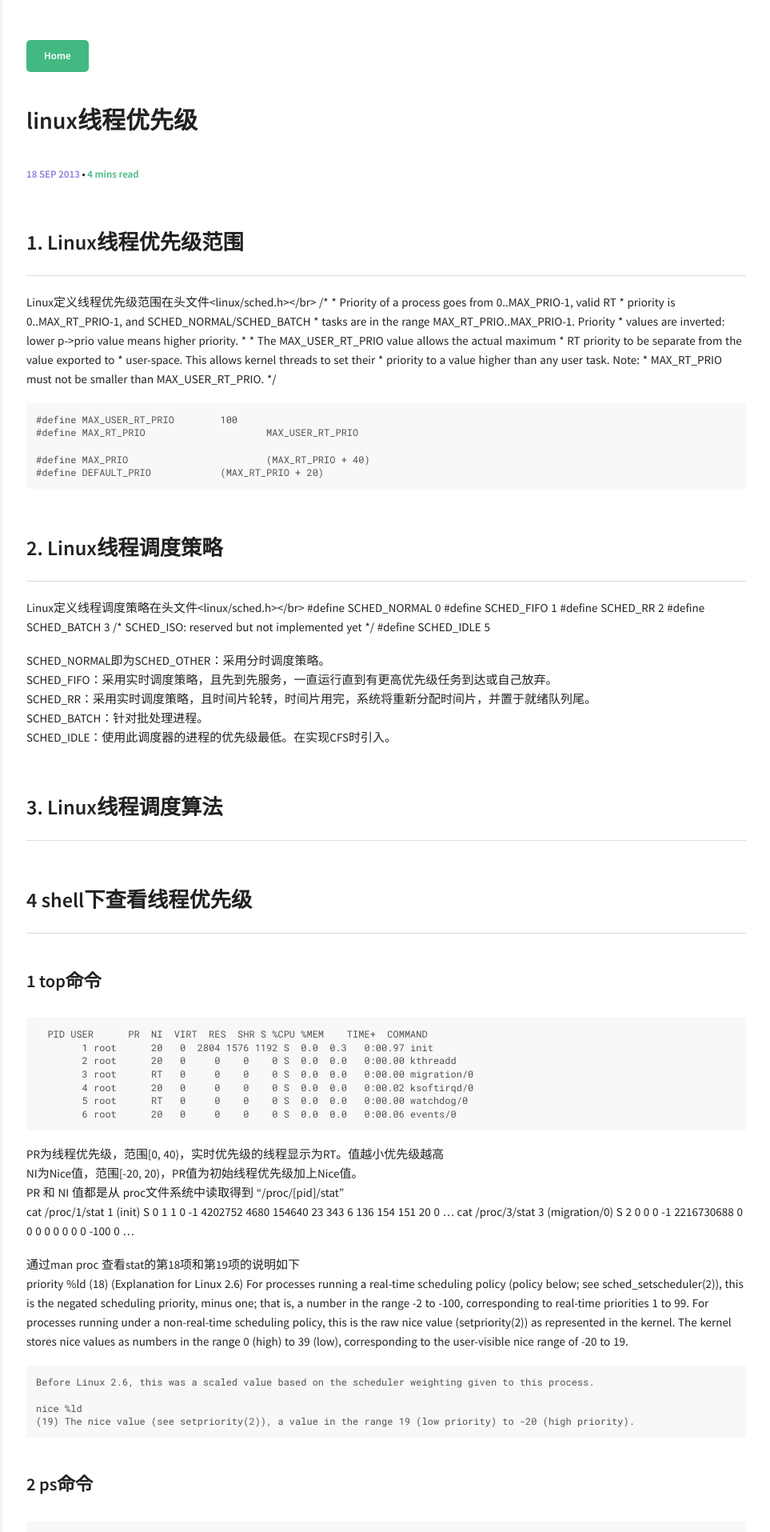
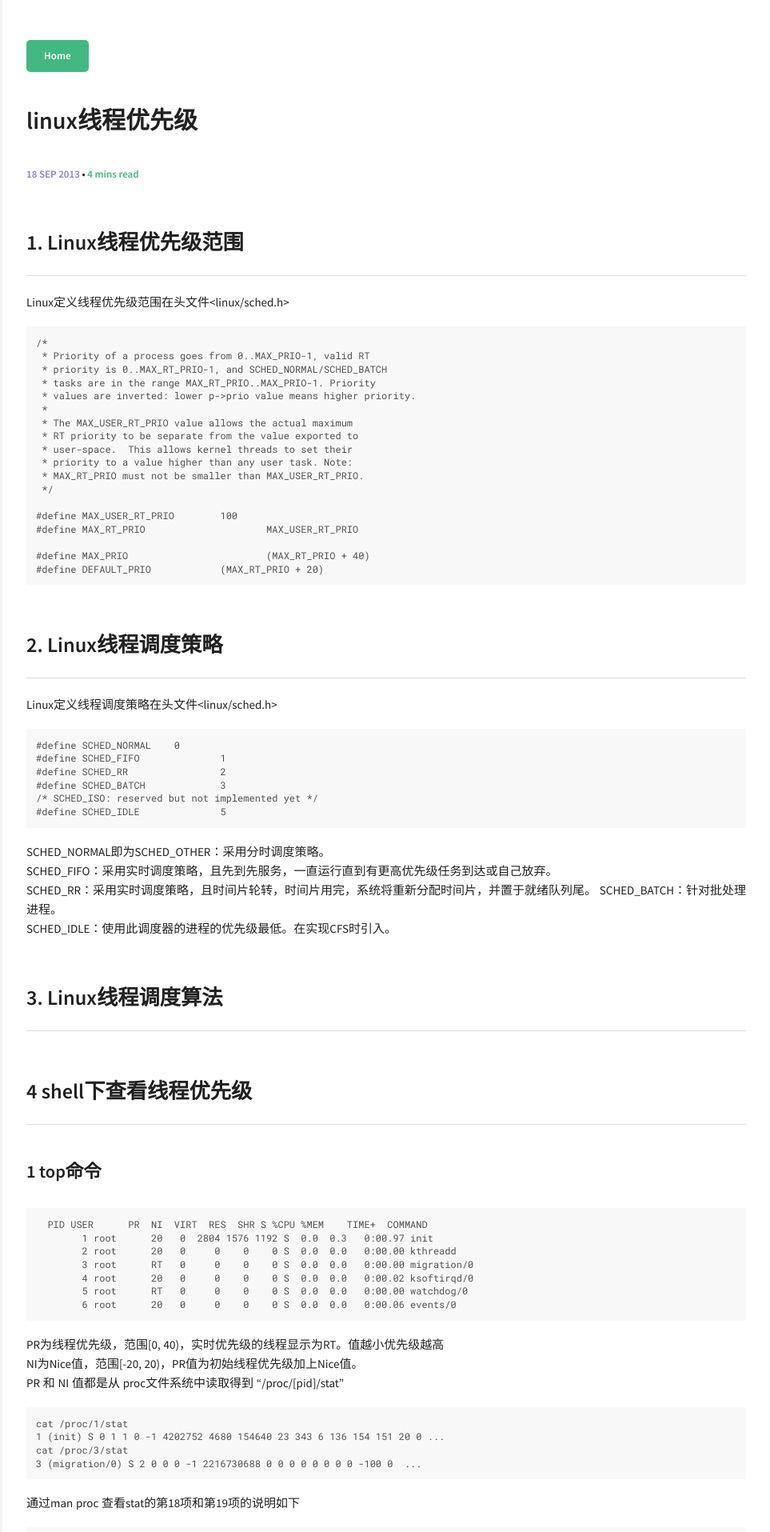
Before and after one commit to iptraveller/iptraveller.github.com, a Jekyll site: the page built from _posts/2013-09-18-linux-thread-priority.md, in a window 1280 px wide. Shown: the top 1915 px of the page at 80% size, without its empty margins (317-1280 px from the left). Built offline with Jekyll 4.4.1, drawn with Linux system fonts in a browser that asks for light colours; some of the changed text lies outside the part shown.

Commit message:
add old post

```diff
--- a/_posts/2013-09-18-linux-thread-priority.md
+++ b/_posts/2013-09-18-linux-thread-priority.md
@@ -6,7 +6,8 @@ comments: true
 categories: [linux]
 ---
 ## 1. Linux线程优先级范围
-Linux定义线程优先级范围在头文件<linux/sched.h></br>
+Linux定义线程优先级范围在头文件<linux/sched.h>
+
 	/*
 	 * Priority of a process goes from 0..MAX_PRIO-1, valid RT
 	 * priority is 0..MAX_RT_PRIO-1, and SCHED_NORMAL/SCHED_BATCH
@@ -27,7 +28,8 @@ Linux定义线程优先级范围在头文件<linux/sched.h></br>
 	#define DEFAULT_PRIO		(MAX_RT_PRIO + 20)
 
 ## 2. Linux线程调度策略
-Linux定义线程调度策略在头文件<linux/sched.h></br>
+Linux定义线程调度策略在头文件<linux/sched.h>
+
 	#define SCHED_NORMAL	0
 	#define SCHED_FIFO		1
 	#define SCHED_RR		2
@@ -35,16 +37,17 @@ Linux定义线程调度策略在头文件<linux/sched.h></br>
 	/* SCHED_ISO: reserved but not implemented yet */
 	#define SCHED_IDLE		5
 
-SCHED_NORMAL即为SCHED_OTHER：采用分时调度策略。<br>
-SCHED_FIFO：采用实时调度策略，且先到先服务，一直运行直到有更高优先级任务到达或自己放弃。<br>
-SCHED_RR：采用实时调度策略，且时间片轮转，时间片用完，系统将重新分配时间片，并置于就绪队列尾。<br>
-SCHED_BATCH：针对批处理进程。<br>
-SCHED_IDLE：使用此调度器的进程的优先级最低。在实现CFS时引入。<br>
+SCHED_NORMAL即为SCHED_OTHER：采用分时调度策略。
+SCHED_FIFO：采用实时调度策略，且先到先服务，一直运行直到有更高优先级任务到达或自己放弃。
+SCHED_RR：采用实时调度策略，且时间片轮转，时间片用完，系统将重新分配时间片，并置于就绪队列尾。
+SCHED_BATCH：针对批处理进程。
+SCHED_IDLE：使用此调度器的进程的优先级最低。在实现CFS时引入。
 
 ## 3. Linux线程调度算法
 
 ## 4 shell下查看线程优先级
 ### 1 top命令
+
 	  PID USER      PR  NI  VIRT  RES  SHR S %CPU %MEM    TIME+  COMMAND
 		1 root      20   0  2804 1576 1192 S  0.0  0.3   0:00.97 init
 		2 root      20   0     0    0    0 S  0.0  0.0   0:00.00 kthreadd
@@ -53,15 +56,17 @@ SCHED_IDLE：使用此调度器的进程的优先级最低。在实现CFS时引
 		5 root      RT   0     0    0    0 S  0.0  0.0   0:00.00 watchdog/0
 		6 root      20   0     0    0    0 S  0.0  0.0   0:00.06 events/0
 
-PR为线程优先级，范围[0, 40)，实时优先级的线程显示为RT。值越小优先级越高<br>
-NI为Nice值，范围[-20, 20)，PR值为初始线程优先级加上Nice值。<br>
-PR 和 NI 值都是从 proc文件系统中读取得到 "/proc/[pid]/stat"<br>
+PR为线程优先级，范围[0, 40)，实时优先级的线程显示为RT。值越小优先级越高
+NI为Nice值，范围[-20, 20)，PR值为初始线程优先级加上Nice值。
+PR 和 NI 值都是从 proc文件系统中读取得到 "/proc/[pid]/stat"
+
 	cat /proc/1/stat
 	1 (init) S 0 1 1 0 -1 4202752 4680 154640 23 343 6 136 154 151 20 0 ...
 	cat /proc/3/stat
 	3 (migration/0) S 2 0 0 0 -1 2216730688 0 0 0 0 0 0 0 0 -100 0  ...
 
-通过man proc 查看stat的第18项和第19项的说明如下<br>
+通过man proc 查看stat的第18项和第19项的说明如下
+
 	priority %ld
 	(18) (Explanation for Linux 2.6) For processes running a real-time scheduling policy (policy below; see sched_setscheduler(2)),
 	this is the negated scheduling priority, minus one; that is, a number in the range -2 to -100, corresponding to real-time priorities 1 to 99.
@@ -74,6 +79,7 @@ PR 和 NI 值都是从 proc文件系统中读取得到 "/proc/[pid]/stat"<br>
 	(19) The nice value (see setpriority(2)), a value in the range 19 (low priority) to -20 (high priority).
 
 ### 2 ps命令
+
 	c@c-desktop:~$ ps -el
 	F S   UID   PID  PPID  C PRI  NI ADDR SZ WCHAN  TTY          TIME CMD
 	4 S     0     1     0  0  80   0 -   702 poll_s ?        00:00:01 init
@@ -83,7 +89,8 @@ PR 和 NI 值都是从 proc文件系统中读取得到 "/proc/[pid]/stat"<br>
 	5 S     0     5     2  0 -40   - -     0 watchd ?        00:00:00 watchdog/0
 	1 S     0     6     2  0  80   0 -     0 worker ?        00:00:00 events/0
 
-这里的PRI为什么和top的PR不一样呢，通过查看procps源代码找到了原因<br>
+这里的PRI为什么和top的PR不一样呢，通过查看procps源代码找到了原因
+
 	In linux procps, the column labeled "PRI" in ps -l is -o opri
 	c@c-desktop:~$ ps -e -o pid,pri,opri,intpri,priority,ni,cmd
 	  PID PRI PRI PRI PRI  NI CMD
@@ -94,7 +101,8 @@ PR 和 NI 值都是从 proc文件系统中读取得到 "/proc/[pid]/stat"<br>
 		5 139 -40 -40 -100  - [watchdog/0]
 		6  19  80  80  20   0 [events/0]
 
-procps/output.c中含有具体说明<br>
+procps/output.c中含有具体说明
+
 	// "priority"         (was -20..20, now -100..39)
 	// "intpri" and "opri" (was 39..79, now  -40..99)
 	// "pri_foo"   --  match up w/ nice values of sleeping processes (-120..19)
@@ -104,10 +112,12 @@ procps/output.c中含有具体说明<br>
 	// "pri_api"   --  match up w/ RT API    (-40..99)
 
 ## 5 shell下修改线程优先级
+
 ### 1 nice命令
-nice命令可以指定线程加载时的Nice值，来改变线程优先级。<br>
-nice -n [priority] [command] <br>
-输入的优先级超过19时取19，小于-20时取-20。<br>
+nice命令可以指定线程加载时的Nice值，来改变线程优先级。
+nice -n [priority] [command]
+输入的优先级超过19时取19，小于-20时取-20。
+
 	root@c-desktop:~/Code# nice -n -20 ./a.out &
 	root@c-desktop:~/Code# ps -o pid,priority,ni,cmd
 	  PID PRI  NI CMD
@@ -119,9 +129,9 @@ nice -n [priority] [command] <br>
 	 2145  39  19 ./a.out
 
 ### 2 renice命令
-renice命令可以改变运行中线程的Nice值，进而改变线程的优先级。<br>
-renice -n [priority] -p [pid] <br>
-输入的优先级超过19时取19，小于-20时取-20。<br>
+renice命令可以改变运行中线程的Nice值，进而改变线程的优先级。
+renice -n [priority] -p [pid]
+输入的优先级超过19时取19，小于-20时取-20。
 
 	root@c-desktop:~/Code# ps -o pid,priority,ni,cmd
 	  PID PRI  NI CMD
```
